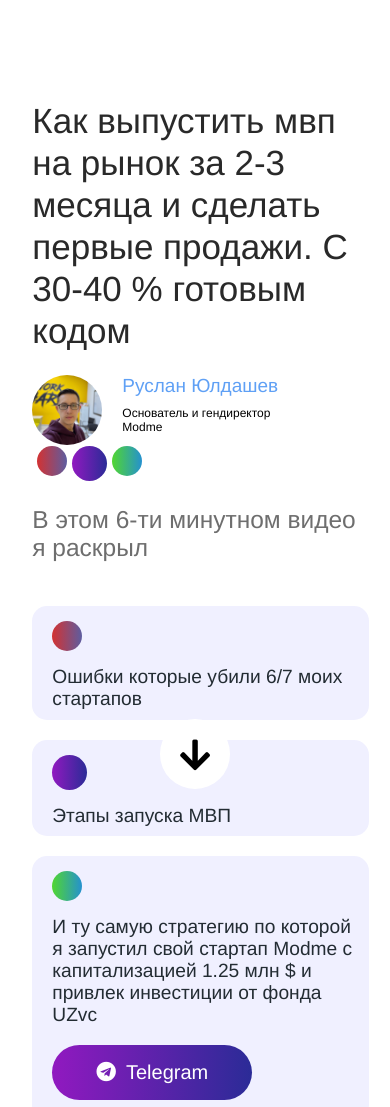
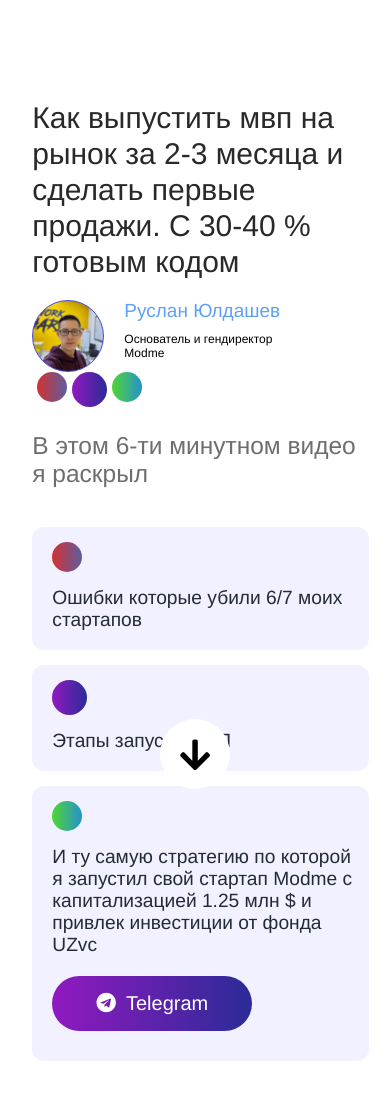
Before and after one commit to DartProgrramer/sfsfsssl, a plain HTML site: page index.html in a window 390 px wide. Shown: the top 1107 px of the page. After the commit the page ends 1069 px from the top, so only its background shows below. Drawn offline with Linux system fonts and the light colour scheme; a small style sheet from the web is missing; a web font is replaced by a local one.

Commit message:
commit -er

```diff
--- a/style.css
+++ b/style.css
@@ -6,7 +6,7 @@
     .title-1{
         width: 100%;
         color: rgb(41, 41, 41);
-    font-size: 35px;
+    font-size: 30px;
     font-style: normal;
     font-family: 'Helvetica', sans-serif;
     font-weight: 400;
@@ -65,7 +65,6 @@
         position: relative;
         top: 30px;
         text-align: left;
-        hyphens: auto;
         width: 90%;
     }
     .txt-block{
@@ -87,11 +86,11 @@
     .cl, .clm{
         width: 100%;
         height: auto;
-        margin-top: 20px;
-        padding-bottom: 20px;
+        margin-top: 15px;
+        padding-bottom: 30px;
         position: relative;
-        background-color: rgb(240, 240, 255);
-        border-radius: 15px;
+        background-color: rgb(241, 241, 255);
+        border-radius: 12px;
     }
     .link-btn{
         width: 70px;
@@ -115,6 +114,7 @@
         background-image: url(logo.jpg);
         background-size: cover;
         margin-left: 0px;
+        border: solid 1px rgb(74, 74, 216);
     }
     .txt-4{
         font-style: normal;
@@ -139,7 +139,7 @@
     .link{
         width: 200px;
         height: 55px;
-        font-weight: 100;
+        font-weight: 400;
         margin-top: 30px;
         margin-left: 20px;
         border: none;
```
